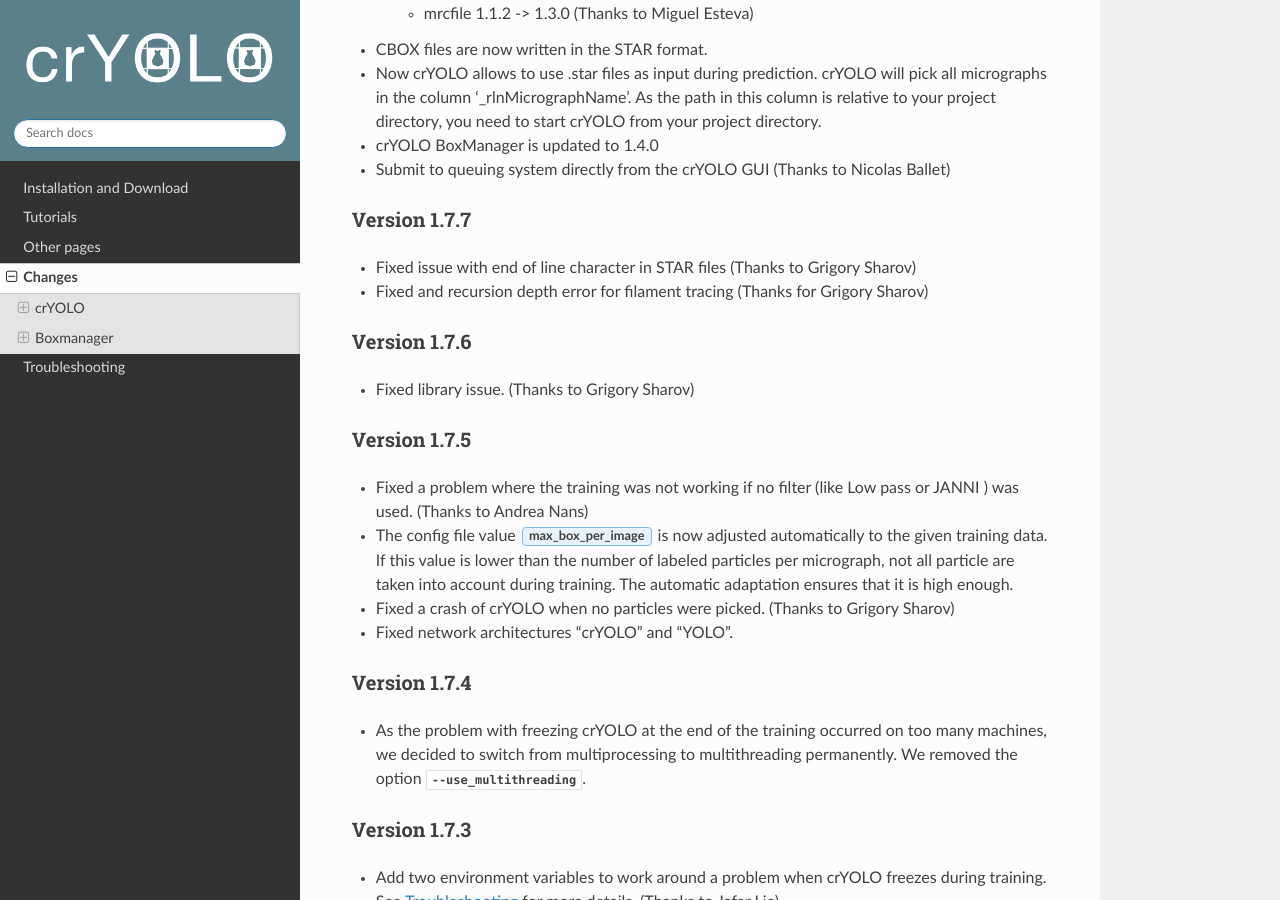
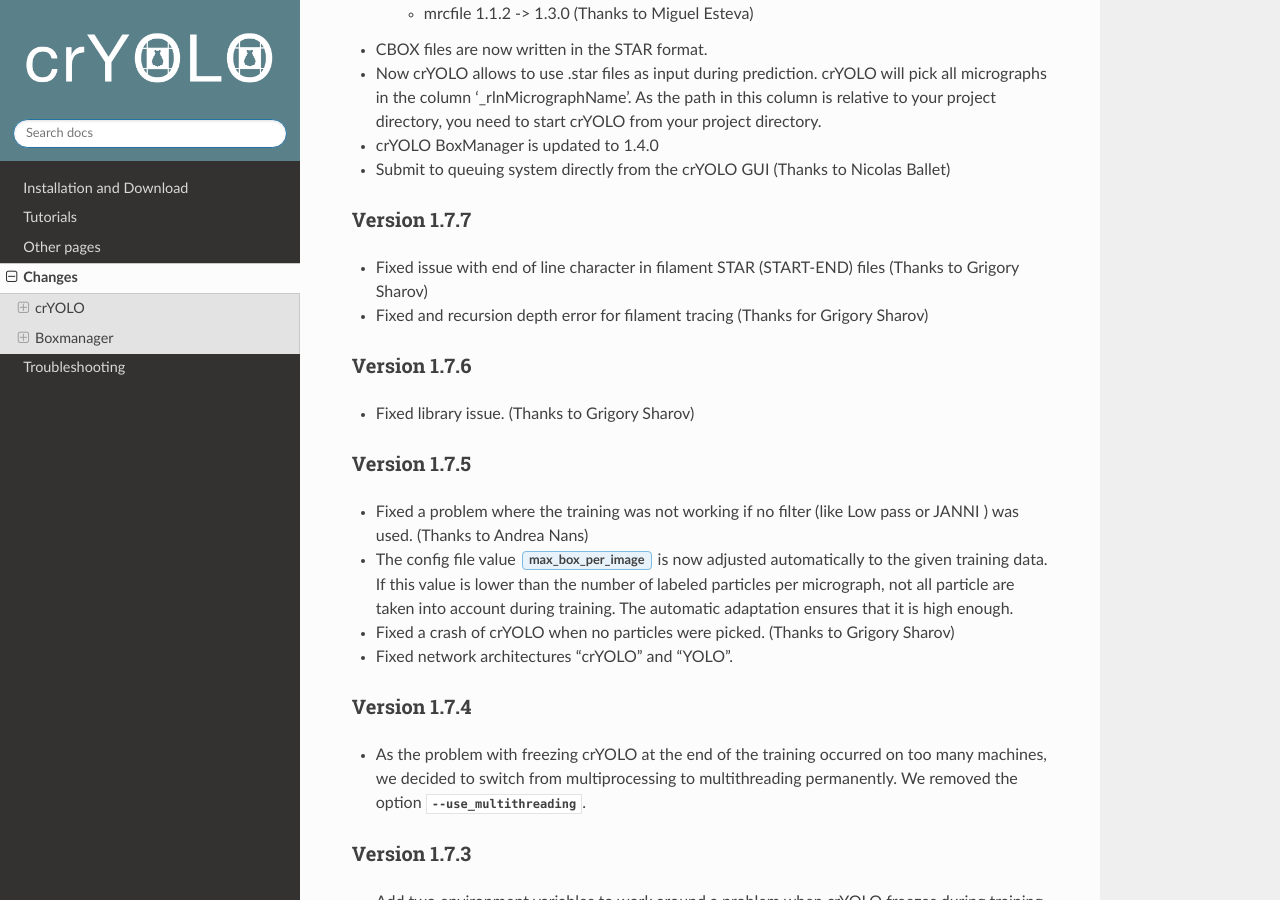
Before and after one commit to MPI-Dortmund/cryolo, a Sphinx documentation site: the page built from source/changes.rst, in a window 1280 px wide and 900 px high, scrolled down 782 px. Built offline with Sphinx 7.4.7 and the Read the Docs theme 2.0.0, drawn with Linux system fonts in a browser that asks for light colours.

Commit message:
Update change log for 1.7.7

```diff
--- a/source/changes.rst
+++ b/source/changes.rst
@@ -28,7 +28,7 @@
 
 Version 1.7.7
 *************
-* Fixed issue with end of line character in STAR files (Thanks to Grigory Sharov)
+* Fixed issue with end of line character in filament STAR (START-END) files (Thanks to Grigory Sharov)
 * Fixed and recursion depth error for filament tracing (Thanks for Grigory Sharov)
 
 Version 1.7.6
```
